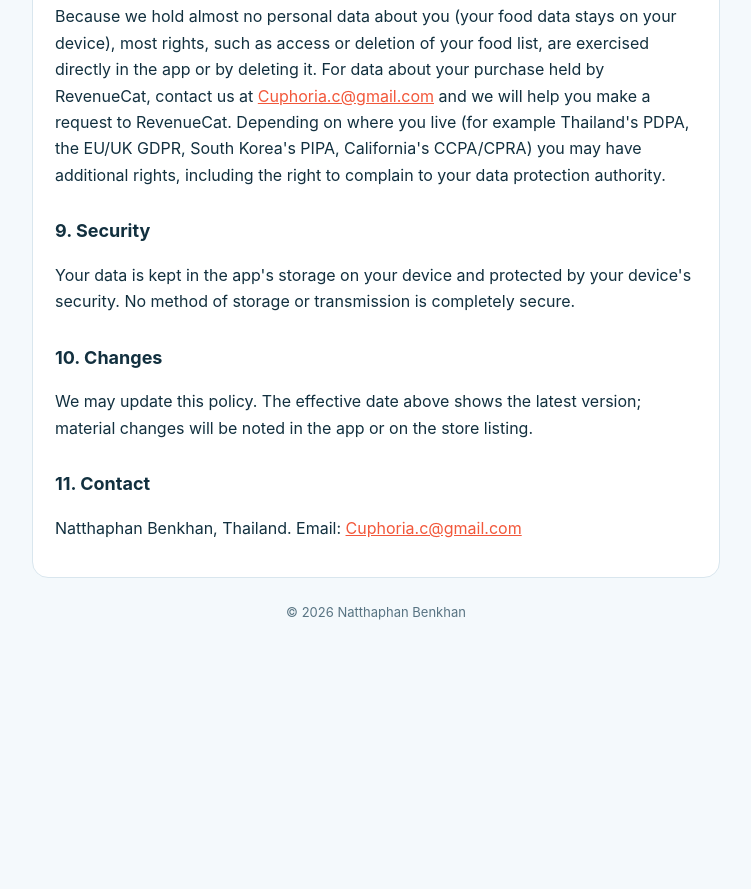
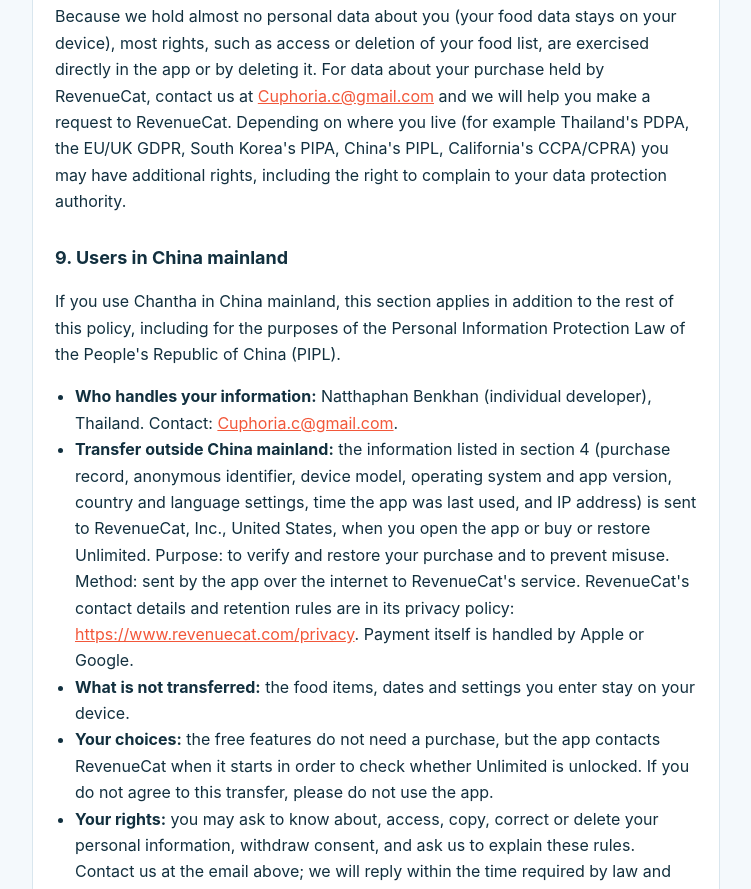
Before and after one commit to PlainvVNL/chantha-legal, a plain HTML site: page privacy.html in a window 1280 px wide. Shown: the part 1911-2800 px from the top of the page, without its empty margins (264-1015 px from the left). Before the commit the page ends 2599 px from the top, so only its background shows below. Drawn offline with Linux system fonts and the light colour scheme.

Commit message:
Privacy policy: add China mainland / PIPL section

```diff
--- a/privacy.html
+++ b/privacy.html
@@ -13,7 +13,7 @@
 <nav><a href="./">Home</a><a href="privacy.html">Privacy Policy</a><a href="support.html">Support</a></nav>
 <article>
 <h1>Privacy Policy</h1>
-<p class="meta">Effective date: 23 November 2026<br>Developer / data controller: Natthaphan Benkhan (individual developer), Thailand<br>Contact: <a href="mailto:Cuphoria.c@gmail.com">Cuphoria.c@gmail.com</a></p>
+<p class="meta">Effective date: 23 November 2026 (last updated 26 November 2026)<br>Developer / data controller: Natthaphan Benkhan (individual developer), Thailand<br>Contact: <a href="mailto:Cuphoria.c@gmail.com">Cuphoria.c@gmail.com</a></p>
 
 <h2>1. The short version</h2>
 <p>Chantha helps you remember when food in your fridge expires. The food items you enter (names, dates, categories) and your settings are stored only on your device. We do not run a server that receives your food list. We do not require an account. We do not show ads and we do not use analytics or advertising trackers.</p>
@@ -42,15 +42,25 @@
 <p>Chantha is not directed at children and we do not knowingly collect personal information from children.</p>
 
 <h2>8. Your rights</h2>
-<p>Because we hold almost no personal data about you (your food data stays on your device), most rights, such as access or deletion of your food list, are exercised directly in the app or by deleting it. For data about your purchase held by RevenueCat, contact us at <a href="mailto:Cuphoria.c@gmail.com">Cuphoria.c@gmail.com</a> and we will help you make a request to RevenueCat. Depending on where you live (for example Thailand's PDPA, the EU/UK GDPR, South Korea's PIPA, California's CCPA/CPRA) you may have additional rights, including the right to complain to your data protection authority.</p>
+<p>Because we hold almost no personal data about you (your food data stays on your device), most rights, such as access or deletion of your food list, are exercised directly in the app or by deleting it. For data about your purchase held by RevenueCat, contact us at <a href="mailto:Cuphoria.c@gmail.com">Cuphoria.c@gmail.com</a> and we will help you make a request to RevenueCat. Depending on where you live (for example Thailand's PDPA, the EU/UK GDPR, South Korea's PIPA, China's PIPL, California's CCPA/CPRA) you may have additional rights, including the right to complain to your data protection authority.</p>
 
-<h2>9. Security</h2>
+<h2>9. Users in China mainland</h2>
+<p>If you use Chantha in China mainland, this section applies in addition to the rest of this policy, including for the purposes of the Personal Information Protection Law of the People's Republic of China (PIPL).</p>
+<ul>
+<li><strong>Who handles your information:</strong> Natthaphan Benkhan (individual developer), Thailand. Contact: <a href="mailto:Cuphoria.c@gmail.com">Cuphoria.c@gmail.com</a>.</li>
+<li><strong>Transfer outside China mainland:</strong> the information listed in section 4 (purchase record, anonymous identifier, device model, operating system and app version, country and language settings, time the app was last used, and IP address) is sent to RevenueCat, Inc., United States, when you open the app or buy or restore Unlimited. Purpose: to verify and restore your purchase and to prevent misuse. Method: sent by the app over the internet to RevenueCat's service. RevenueCat's contact details and retention rules are in its privacy policy: <a href="https://www.revenuecat.com/privacy">https://www.revenuecat.com/privacy</a>. Payment itself is handled by Apple or Google.</li>
+<li><strong>What is not transferred:</strong> the food items, dates and settings you enter stay on your device.</li>
+<li><strong>Your choices:</strong> the free features do not need a purchase, but the app contacts RevenueCat when it starts in order to check whether Unlimited is unlocked. If you do not agree to this transfer, please do not use the app.</li>
+<li><strong>Your rights:</strong> you may ask to know about, access, copy, correct or delete your personal information, withdraw consent, and ask us to explain these rules. Contact us at the email above; we will reply within the time required by law and help you make requests to RevenueCat where it holds the data.</li>
+</ul>
+
+<h2>10. Security</h2>
 <p>Your data is kept in the app's storage on your device and protected by your device's security. No method of storage or transmission is completely secure.</p>
 
-<h2>10. Changes</h2>
+<h2>11. Changes</h2>
 <p>We may update this policy. The effective date above shows the latest version; material changes will be noted in the app or on the store listing.</p>
 
-<h2>11. Contact</h2>
+<h2>12. Contact</h2>
 <p>Natthaphan Benkhan, Thailand. Email: <a href="mailto:Cuphoria.c@gmail.com">Cuphoria.c@gmail.com</a></p>
 </article>
 <footer>&copy; 2026 Natthaphan Benkhan</footer>
```
